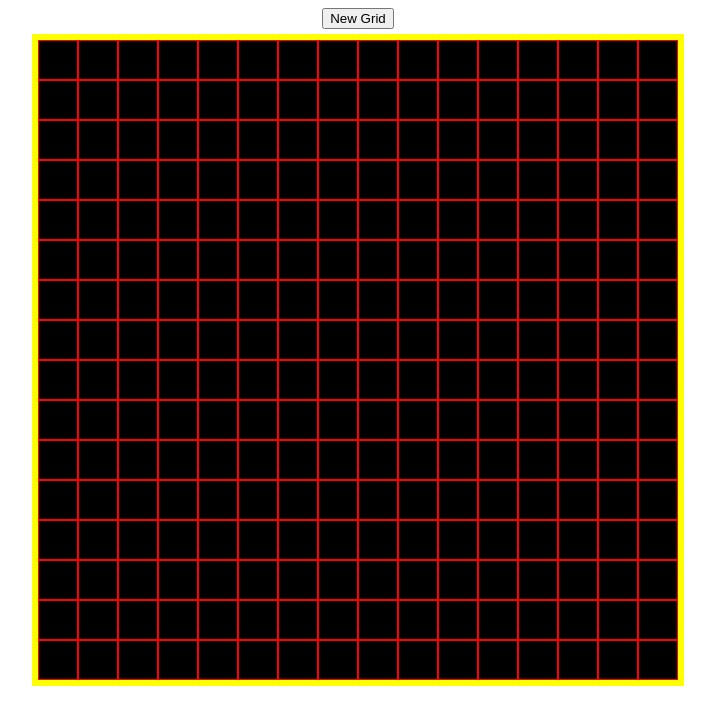
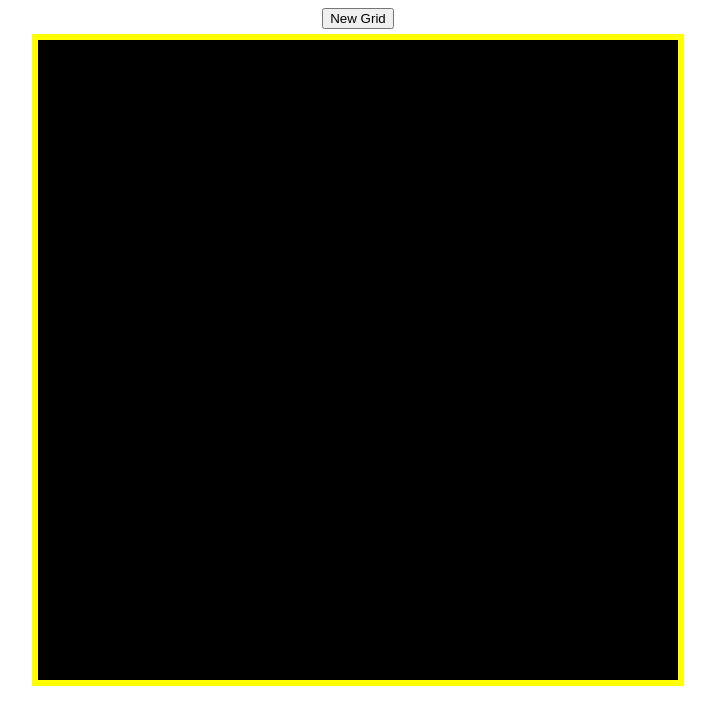
Before and after one commit to nzuluu/etch-a-sketch, a plain HTML site: page index.html in a window 1280 px wide. Shown: the whole page, without its empty margins (282-997 px from the left). Drawn offline with Linux system fonts and the light colour scheme.

Commit message:
Fixed issue with drawing when not mouseup

```diff
--- a/my-script.js
+++ b/my-script.js
@@ -1,6 +1,7 @@
 function makeGrid(numberOfGrid) {
     deleteGrid();
     const container = document.querySelector(".container");
+    container.style.userSelect = "none";
     for (let i = 0; i < numberOfGrid; i++) {
         const column = document.createElement("div");
         column.classList.add("box");
--- a/style.css
+++ b/style.css
@@ -21,8 +21,6 @@ button {
 }
 
 .box {
-    /*box-sizing determine total width and height when calc*/
     box-sizing: border-box;
-    border: 1px solid red;
     background: black;
 }
```
